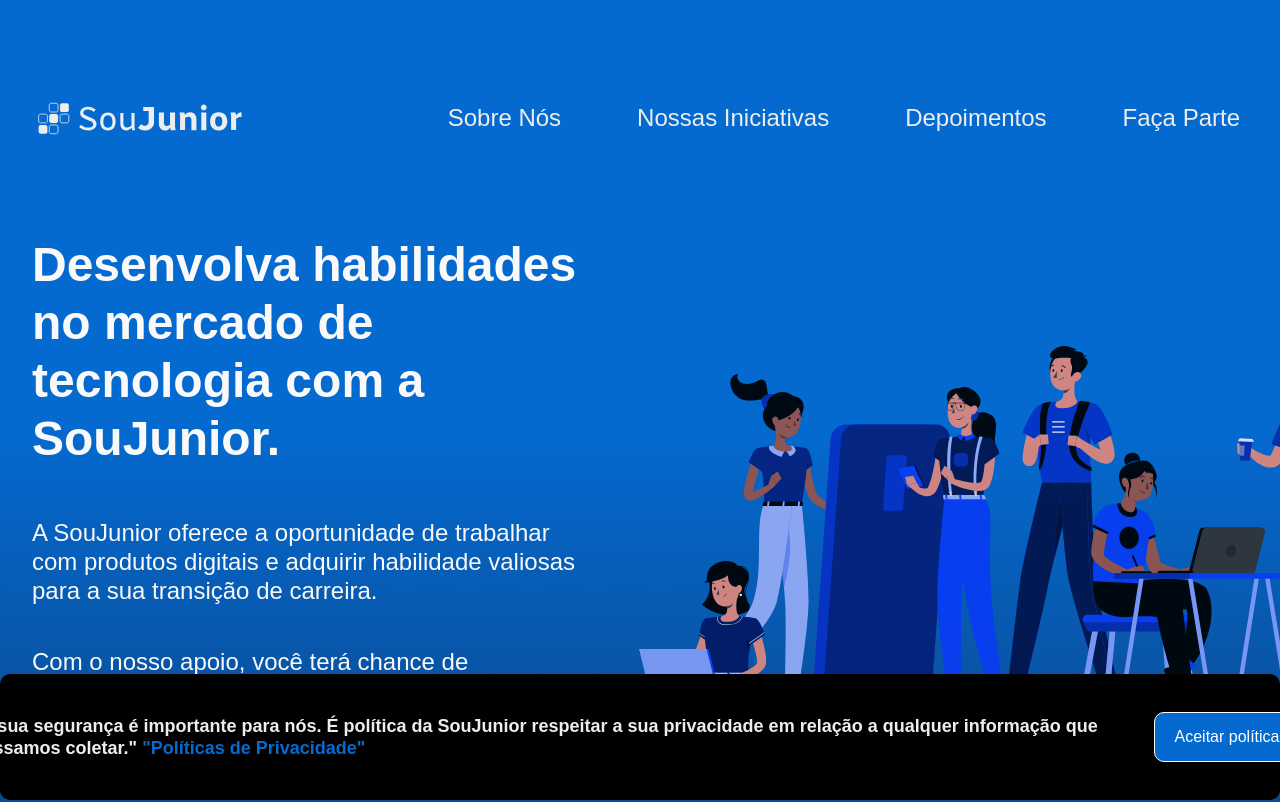
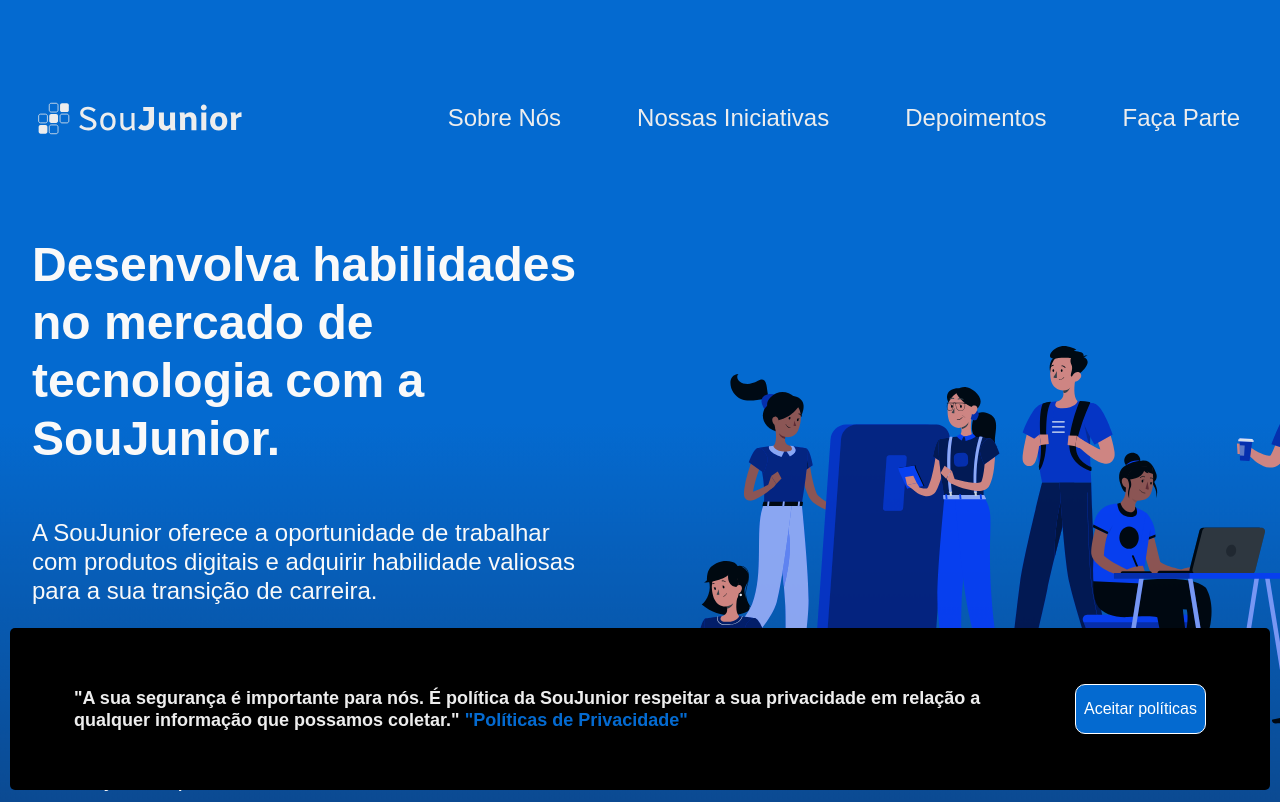
Before and after one commit to SouJunior/site-webapp, a Next.js app: page / in a window 1280 px wide. Shown: the top 802 px of the page. Built offline with nearby package versions, Linux system fonts and the light colour scheme; a web font is replaced by a local one.

Commit message:
style: correção modal politicas de privacidade

```diff
--- a/components/commons/PrivacyPolicy/PrivacyPolicy.module.css
+++ b/components/commons/PrivacyPolicy/PrivacyPolicy.module.css
@@ -5,10 +5,12 @@
   position: fixed;
   bottom: 0;
   left: 0;
-  width: 100%;
-  padding: 10px;
+  right: 0;
+  width: calc(100% - 20px);
+  margin: 10px auto;
+  padding: 28px 32px;
   background: #000000;
-  border-radius: 10px;
+  border-radius: 5px;
   z-index: 10;
 }
 
@@ -16,7 +18,7 @@
   display: flex;
   align-items: center;
   padding: 28px 32px;
-  max-width: 144rem;
+  max-width: 100%;
   gap: 52px;
 }
 
@@ -42,11 +44,11 @@
 .privacyNotice button {
   display: flex;
   border: none;
-   color: #fff;
+  color: #fff;
   width: 155px;
   height: 50px;
   border-radius: 10px;
-  border: 1px solid #FFF;
+  border: 1px solid #fff;
   background-color: #046ad0;
   justify-content: center;
   align-items: center;
```
